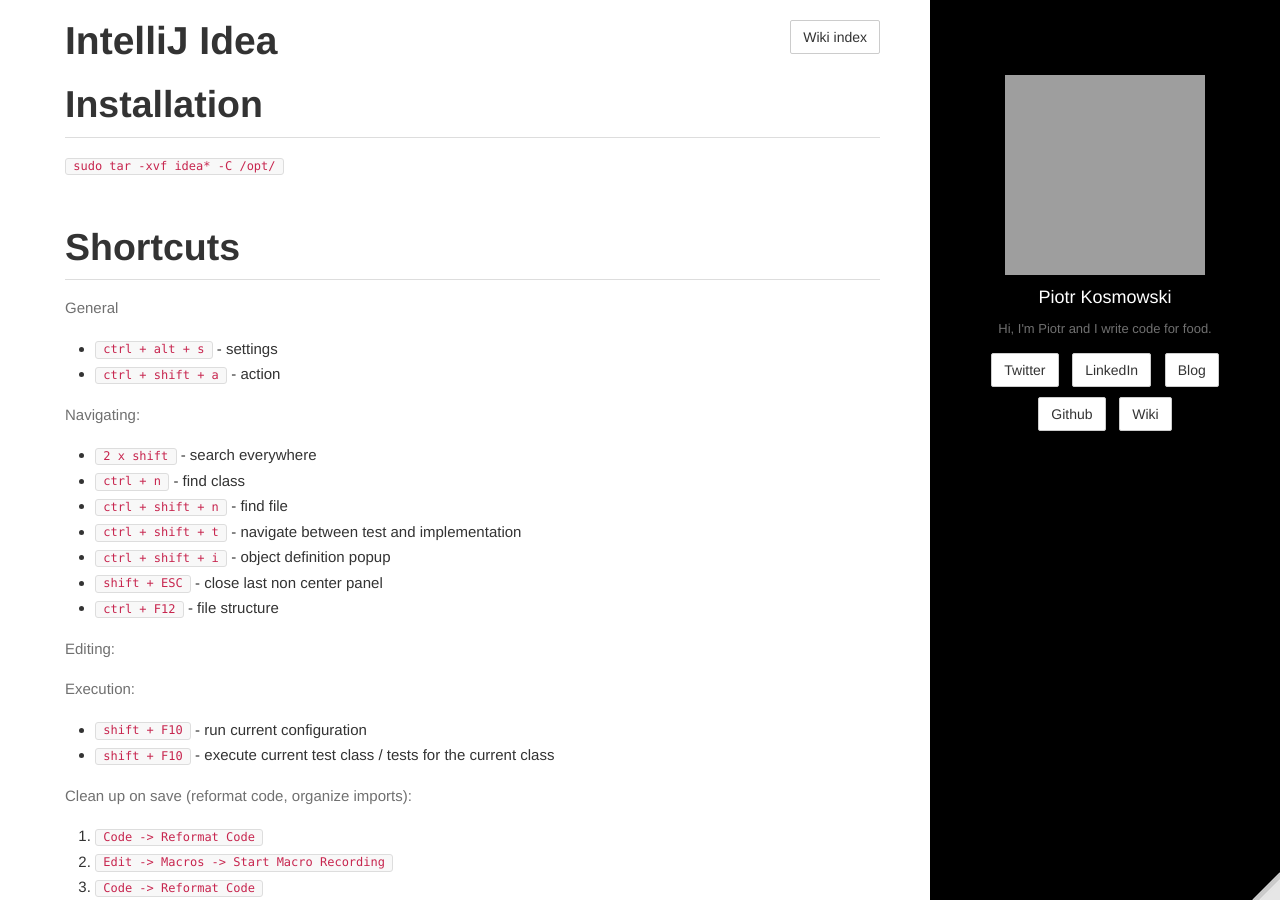
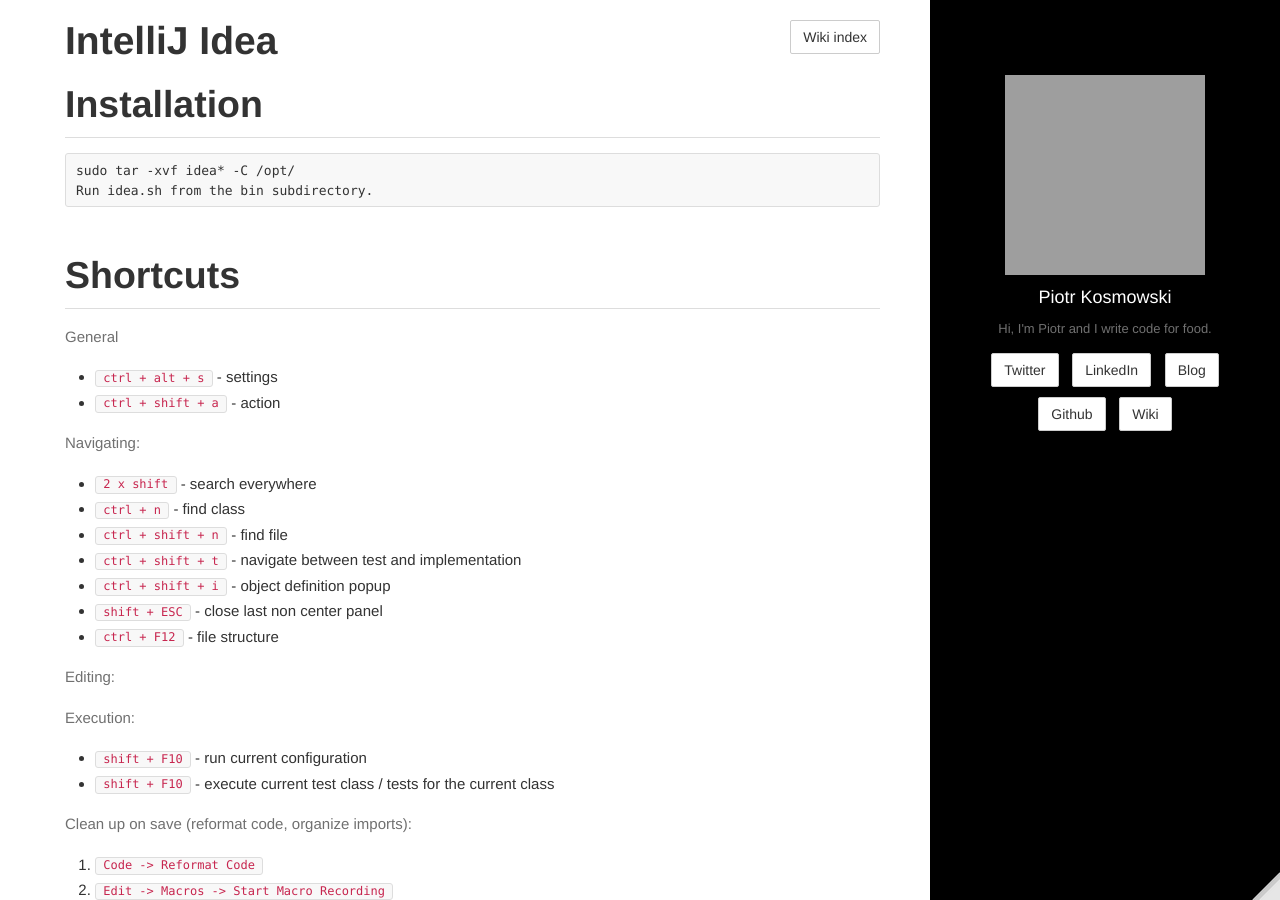
Before and after one commit to kospiotr/kospiotr.github.io, a Jekyll site: the page built from wiki/intellij-idea.md, in a window 1280 px wide and 900 px high. Built offline with Jekyll 4.4.1, drawn with Linux system fonts in a browser that asks for light colours; Markdown is read by kramdown in place of the engine named in the settings; grey boxes are pictures that could not be loaded.

Commit message:
Update intellij-idea.md

````diff
--- a/wiki/intellij-idea.md
+++ b/wiki/intellij-idea.md
@@ -6,7 +6,10 @@
 editurl: wiki/intellij-idea.md
 ---
 # Installation
-```sudo tar -xvf idea* -C /opt/```
+```
+sudo tar -xvf idea* -C /opt/
+Run idea.sh from the bin subdirectory.
+```
 
 # Shortcuts
 
````
